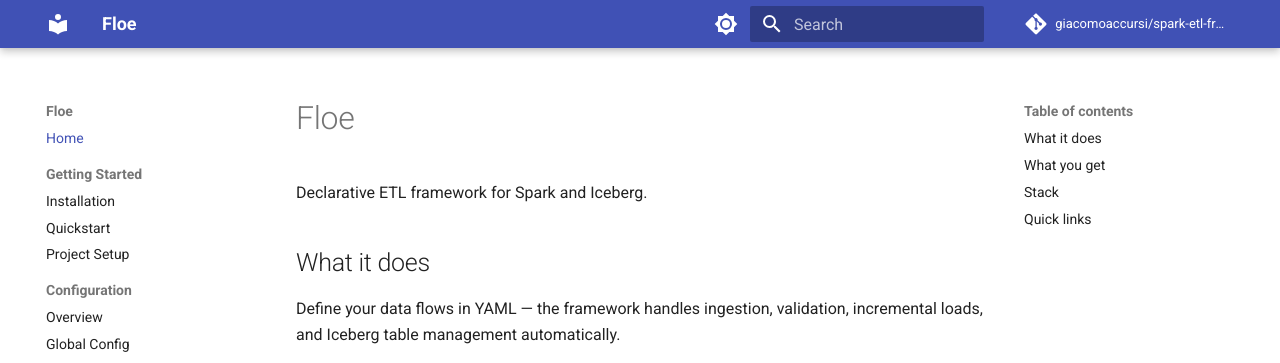
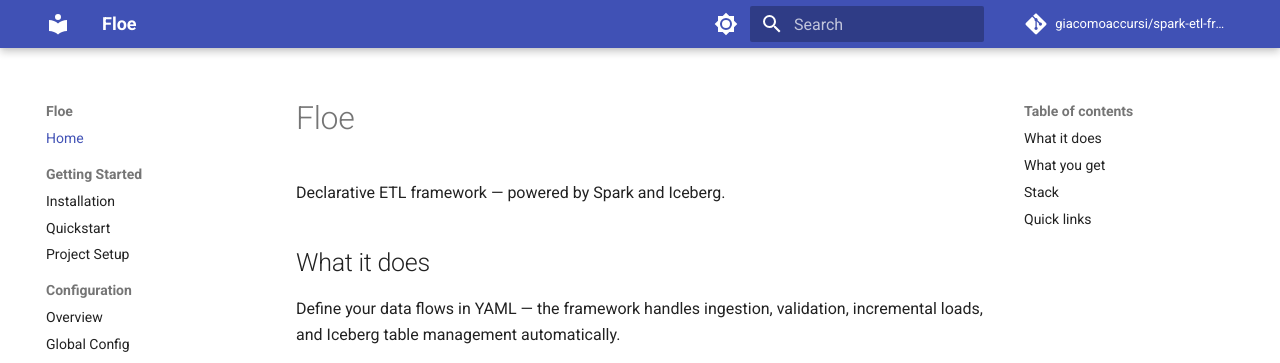
Before and after one commit to giacomoaccursi/Floe, an MkDocs documentation site: the page built from site-docs/index.md, in a window 1280 px wide and 900 px high. Shown: the top 363 px of the window. Built offline with MkDocs 1.6.1 and Material for MkDocs 9.7.7, drawn with Linux system fonts in a browser that asks for light colours; comment, search, counter and statistics services are not loaded.

Commit message:
docs: update tagline to powered by Spark and Iceberg

```diff
--- a/mkdocs.yml
+++ b/mkdocs.yml
@@ -1,5 +1,5 @@
 site_name: Floe
-site_description: Declarative ETL framework for Spark and Iceberg
+site_description: Declarative ETL framework — powered by Spark and Iceberg
 repo_url: https://github.com/giacomoaccursi/spark-etl-framework
 repo_name: giacomoaccursi/spark-etl-framework
 
--- a/site-docs/index.md
+++ b/site-docs/index.md
@@ -1,6 +1,6 @@
 # Floe
 
-Declarative ETL framework for Spark and Iceberg.
+Declarative ETL framework — powered by Spark and Iceberg.
 
 ## What it does
 
```
Also changed, not shown: README.md (+1 -1 lines).
